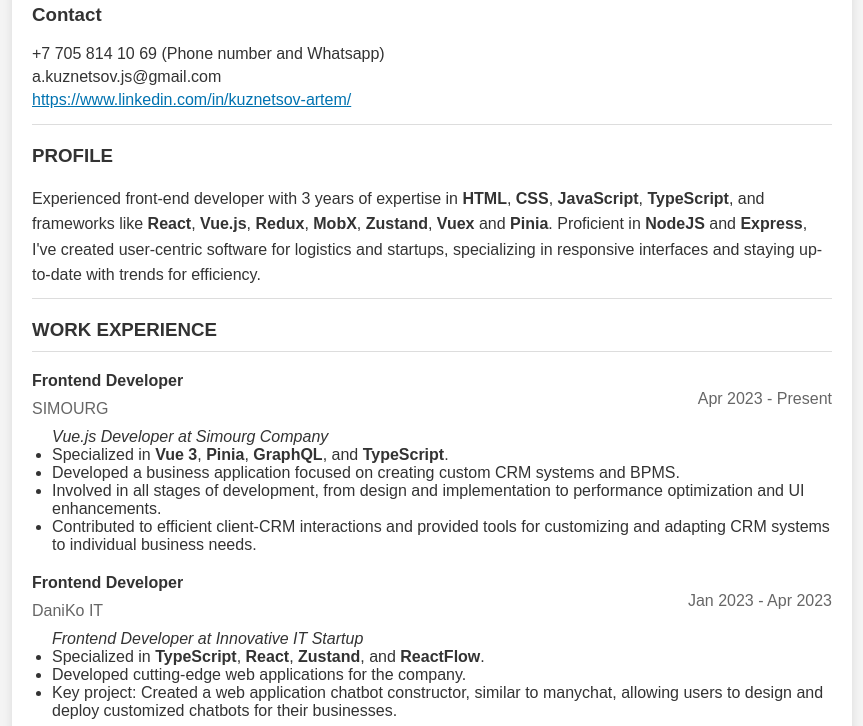
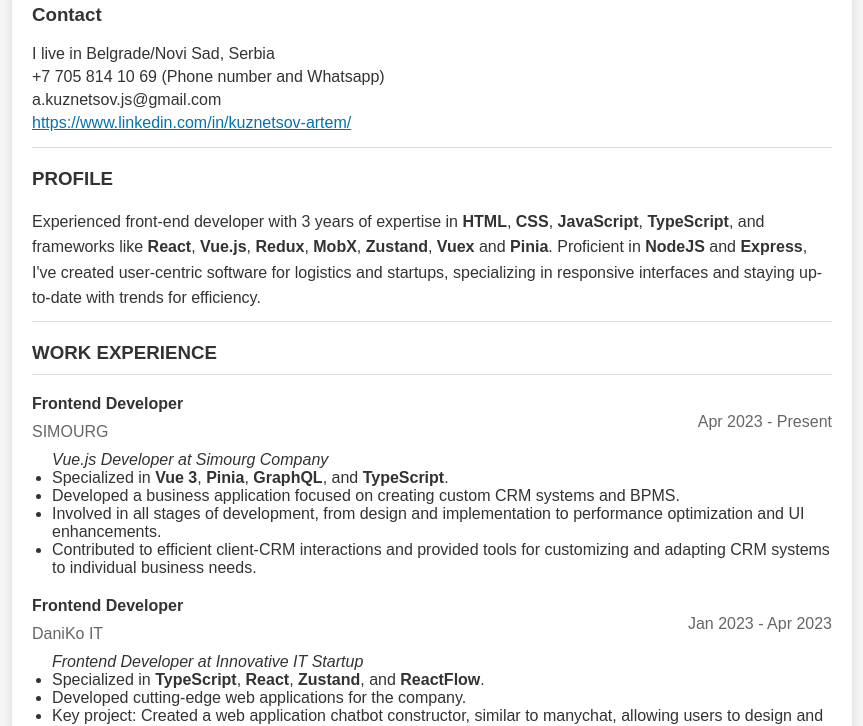
Before and after one commit to ArtemiuszKuzniecow/ArtemiuszKuzniecow.github.io, a plain HTML site: page index.html in a window 1280 px wide. Shown: the part 140-866 px from the top of the page, without its empty margins (208-1071 px from the left). Drawn offline with Linux system fonts and the light colour scheme.

Commit message:
Update index.html

```diff
--- a/index.html
+++ b/index.html
@@ -12,6 +12,7 @@
 
         <div style="border-bottom: 1px solid #ddd; padding-bottom: 10px; margin-bottom: 20px;">
             <h3 style="color: #333; margin-top: 0;">Contact</h3>
+            <p style="margin: 5px 0;">I live in Belgrade/Novi Sad, Serbia</p>
             <p style="margin: 5px 0;">+7 705 814 10 69 (Phone number and Whatsapp)</p>
             <p style="margin: 5px 0;">a.kuznetsov.js@gmail.com</p>
             <p style="margin: 5px 0;"><a href="https://www.linkedin.com/in/kuznetsov-artem/" target="_blank" style="color: #0073b1;">https://www.linkedin.com/in/kuznetsov-artem/</a></p>
```
